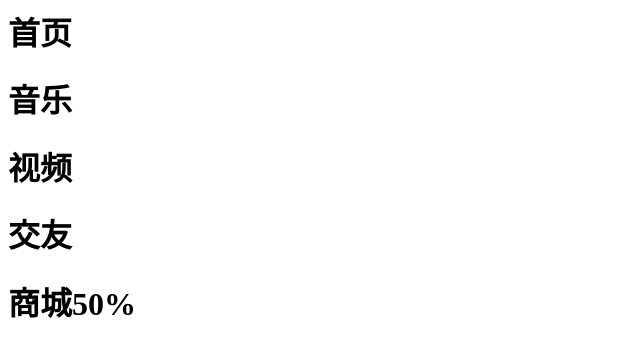
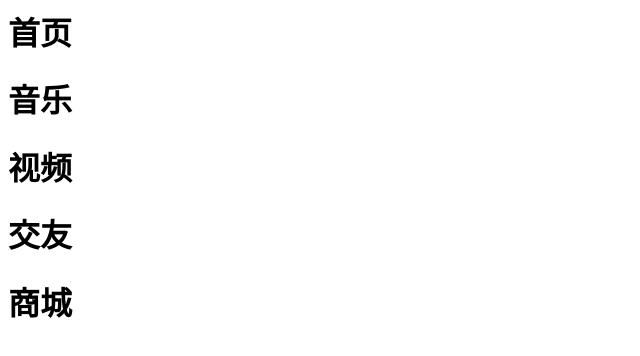
Before and after one commit to luoaipan/icxo, a plain HTML site: page index.html in a window 1280 px wide. Shown: the whole page, without its empty margins (0-640 px from the left). Drawn offline with Linux system fonts and the light colour scheme.

Commit message:
商城最终版

```diff
--- a/head.css
+++ b/head.css
@@ -2,3 +2,4 @@
 音乐
 视频
 交友
+商城
--- a/index.html
+++ b/index.html
@@ -2,4 +2,4 @@
 <h1>音乐<h1>
 <h1>视频<h1>
 <h1>交友<h1>
-<h1>商城50%<h1>
+<h1>商城<h1>
```
